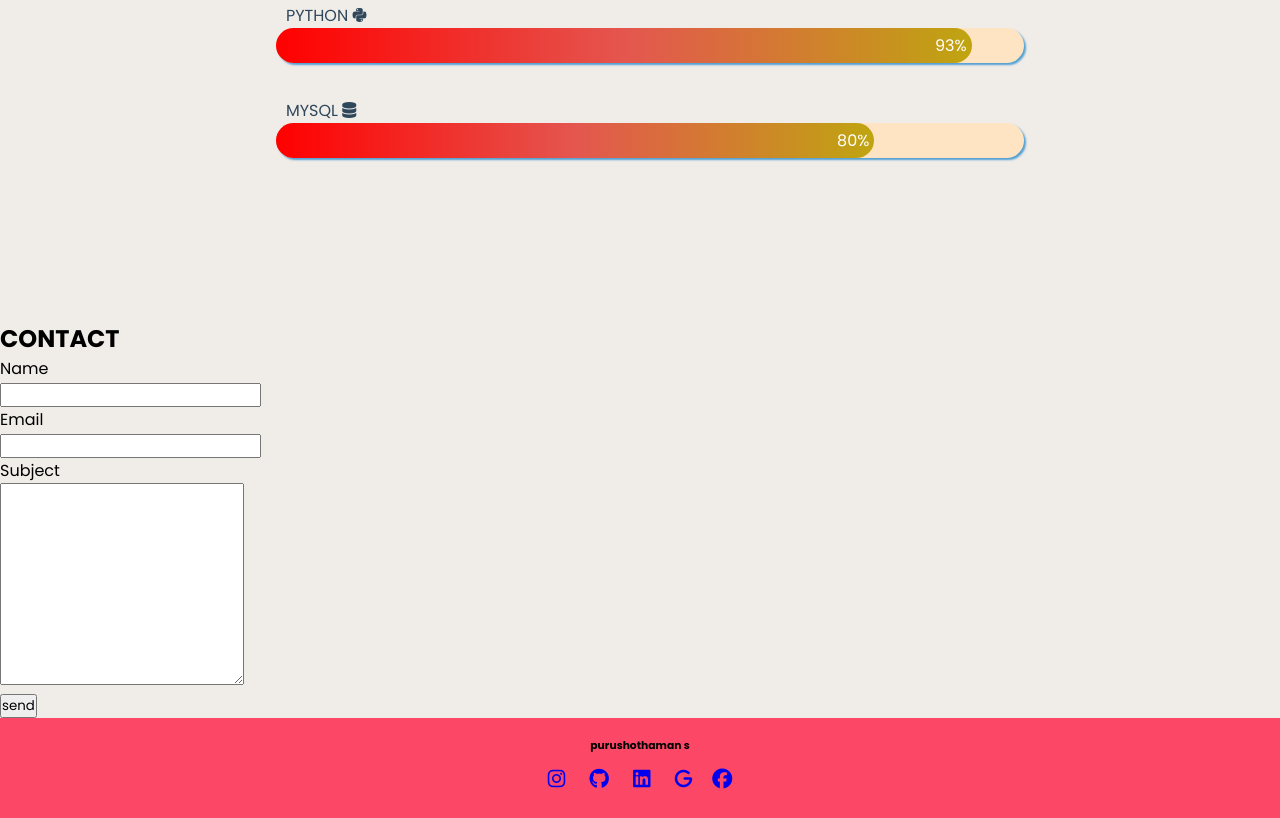
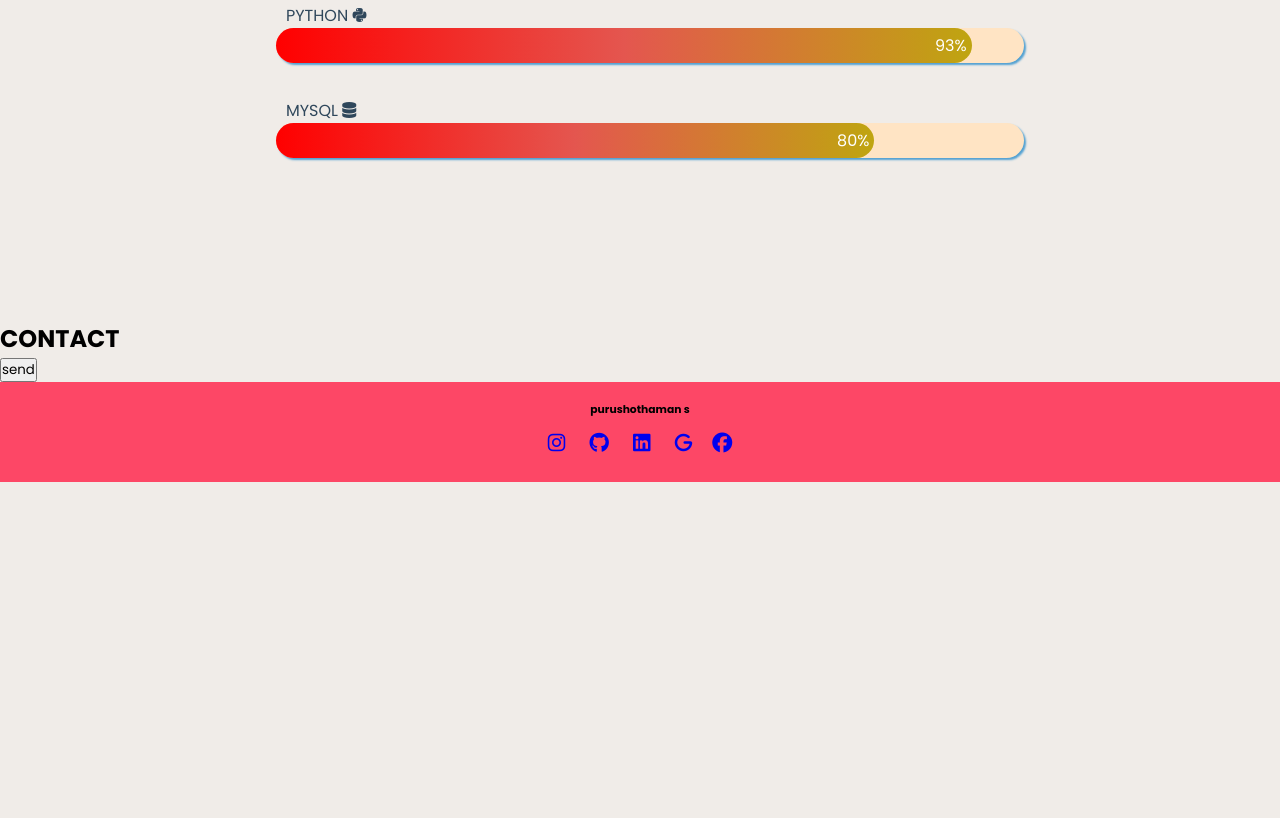
Before and after one commit to Purushothaman2505/Portfolio-, a plain HTML site: page index.html in a window 1280 px wide. Shown: the part 2635-3453 px from the top of the page. After the commit the page ends 3117 px from the top, so only its background shows below. Drawn offline with Linux system fonts and the light colour scheme.

Commit message:
Update index.html
only send mail

```diff
--- a/index.html
+++ b/index.html
@@ -180,12 +180,7 @@
 <div id="mail">
       <form method="post" action="mailto:sspurushothaman53@gmail.com">
         <h2>CONTACT</h2>
-        <lable>Name</lable><br>
-        <input type="name"><br>
-        <lable>Email</lable><br>
-        <input type="email"><br>
-        <lable>Subject</lable><br>
-        <textarea name=""   rows="10"></textarea><br>
+
         <input type="submit" value="send">
       </form>
     </div>
```
